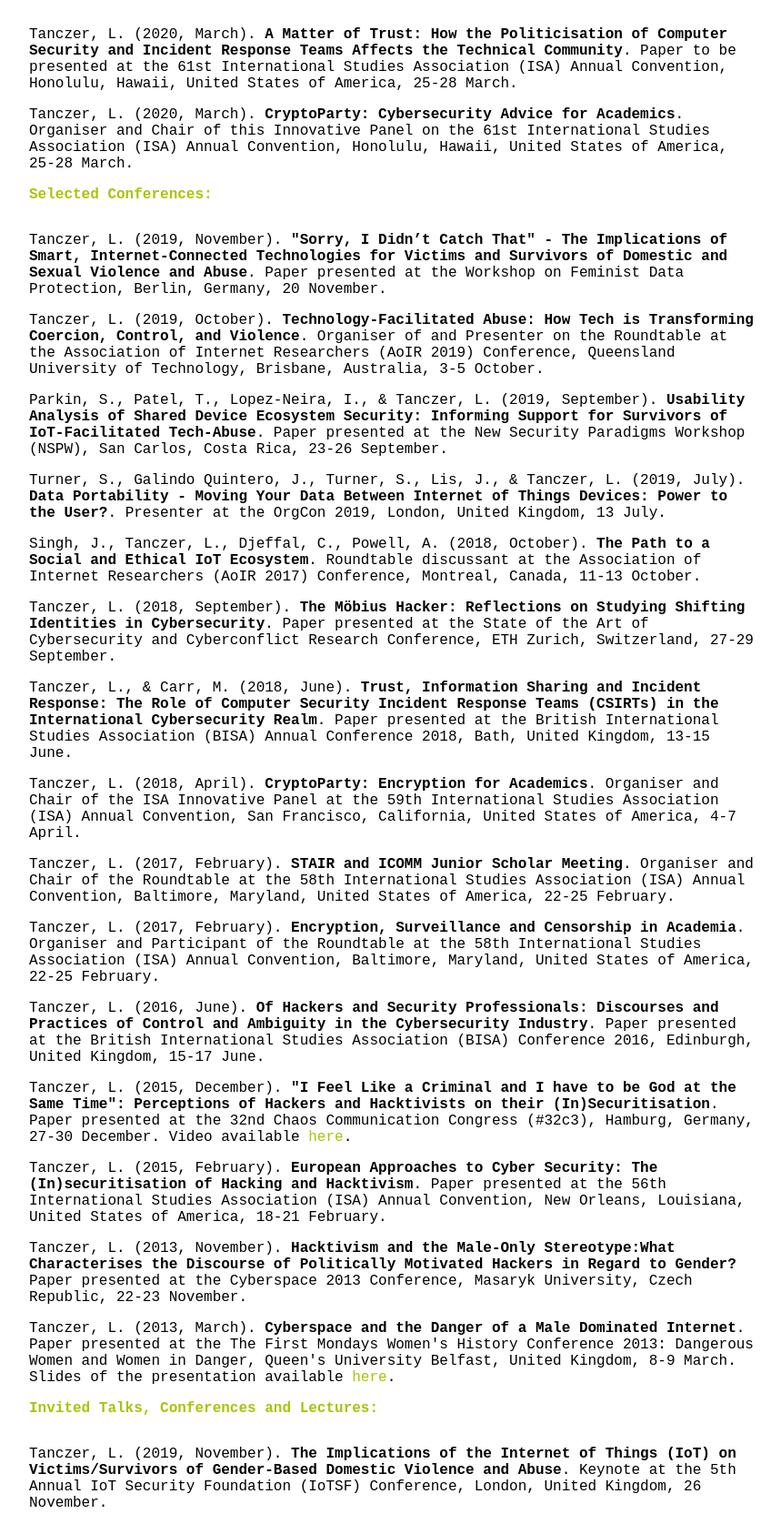
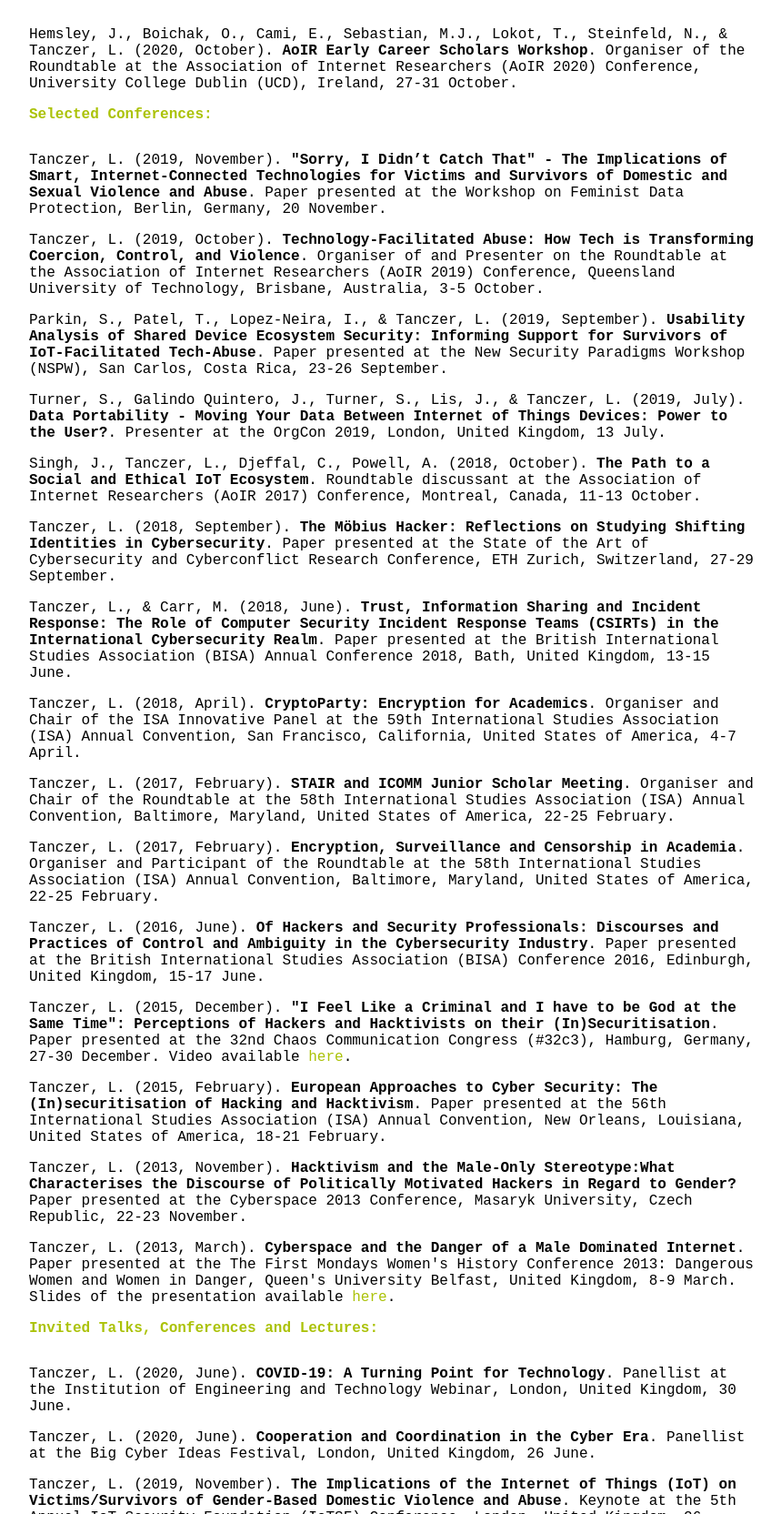
Before and after one commit to port5/port5.github.io, a plain HTML site: page events.html in a window 1280 px wide. Shown: the part 189-1853 px from the top of the page at 91% size, without its empty margins (208-1067 px from the left). Drawn offline with Linux system fonts and the light colour scheme.

Commit message:
Update events.html

```diff
--- a/events.html
+++ b/events.html
@@ -22,8 +22,7 @@
 
 <p>
     <font color="#abc208"><strong>Upcoming Conferences:</strong></font>
-	<li>Tanczer, L. (2020, March). <strong>A Matter of Trust: How the Politicisation of Computer Security and Incident Response Teams Affects the Technical Community</strong>. Paper to be presented at the 61st International Studies Association (ISA) Annual Convention, Honolulu, Hawaii, United States of America, 25-28 March.</li>
-	<li>Tanczer, L. (2020, March). <strong>CryptoParty: Cybersecurity Advice for Academics</strong>. Organiser and Chair of this Innovative Panel on the 61st International Studies Association (ISA) Annual Convention, Honolulu, Hawaii, United States of America, 25-28 March.</li>
+	<li>Hemsley, J., Boichak, O., Cami, E., Sebastian, M.J., Lokot, T., Steinfeld, N., & Tanczer, L. (2020, October). <strong>AoIR Early Career Scholars Workshop</strong>. Organiser of the Roundtable at the Association of Internet Researchers (AoIR 2020) Conference, University College Dublin (UCD), Ireland, 27-31 October.</li>
 </p>
 
 <p>
@@ -47,7 +46,9 @@
 
 <p>
     <font color="#abc208"><strong>Invited Talks, Conferences and Lectures:</strong></font>
-        <li>Tanczer, L. (2019, November). <strong>The Implications of the Internet of Things (IoT) on Victims/Survivors of Gender-Based Domestic Violence and Abuse</strong>. Keynote at the 5th Annual IoT Security Foundation (IoTSF) Conference, London, United Kingdom, 26 November.</li>
+        <li>Tanczer, L. (2020, June). <strong>COVID-19: A Turning Point for Technology</strong>. Panellist at the Institution of Engineering and Technology Webinar, London, United Kingdom, 30 June.</li>
+	<li>Tanczer, L. (2020, June). <strong>Cooperation and Coordination in the Cyber Era</strong>. Panellist at the Big Cyber Ideas Festival, London, United Kingdom, 26 June.</li>
+	<li>Tanczer, L. (2019, November). <strong>The Implications of the Internet of Things (IoT) on Victims/Survivors of Gender-Based Domestic Violence and Abuse</strong>. Keynote at the 5th Annual IoT Security Foundation (IoTSF) Conference, London, United Kingdom, 26 November.</li>
 	<li>Tanczer, L. (2019, September). <strong>The IoT Developments in the United Kingdom</strong>. Presenter at the 'Consumer Research Forum' by the Advisory Council for Consumer Affairs (SVRV), Bonn, Germany, 24 September.</li>
 	<li>Tanczer, L. (2019, June). <strong>Who's Afraid of the Big Bad Smart Fridge: Governance Challenges of the Internet of Things</strong>. Keynote at the 31st Annual FIRST Conference 'Securing the Castle', Edinburgh, United Kingdom, 16-21 June. Slides of the presentation available <a href="https://www.first.org/conference/2019/program#pkeynote-tuesday">here</a> video available <a href="https://www.youtube.com/watch?v=aIQXlBnY_HI">here</a>.</li>
 	<li>Tanczer, L. (2019, February). <strong>Gender and IoT: The Rise of the Internet of Things and Implications for Technology-Facilitated Abuse</strong>. Presenter at the 'Living with the Internet of Things – Workshop' at the Tate Modern, London, United Kingdom, 9 February.</li>
```
